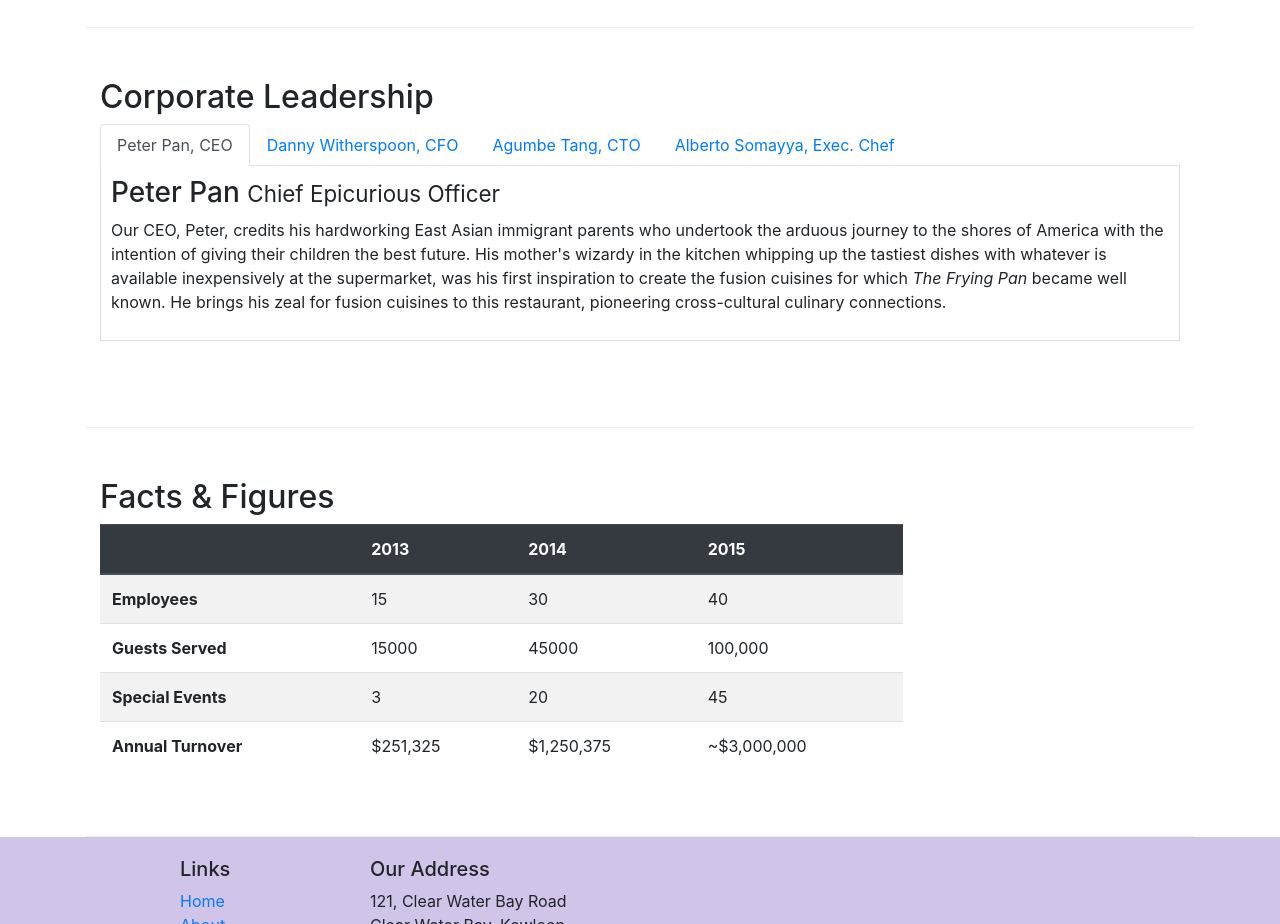
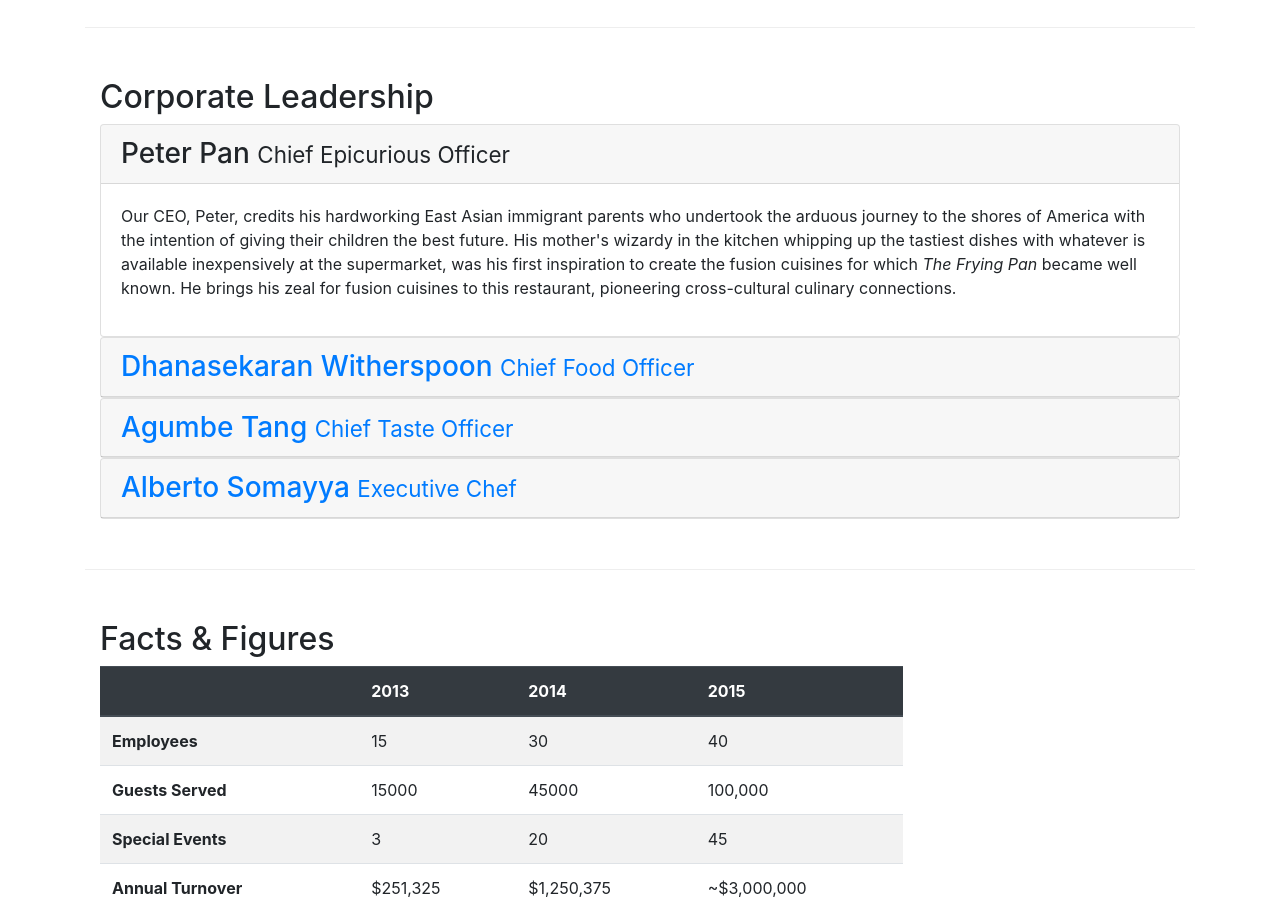
Before and after one commit to marco-galbarini/tc_fullstack_react_bootstrap4, a website: page aboutus.html in a window 1280 px wide. Shown: the part 920-1844 px from the top of the page. Drawn offline with nearby package versions, Linux system fonts and the light colour scheme.

Commit message:
Remove tabs on about us page, and add accordion

```diff
--- a/aboutus.html
+++ b/aboutus.html
@@ -116,49 +116,69 @@
             </div>
         </div>
 
-
         <div class="row row-content">
             <div class="col-12">
                 <h2>Corporate Leadership</h2>
 
-                <ul class="nav nav-tabs">
-                    <li class="nav-item">
-                      <a class="nav-link active" href="#peter"
-                        role="tab" data-toggle="tab">Peter Pan, CEO</a>
-                    </li>
-                    <li class="nav-item">
-                      <a class="nav-link" href="#danny" role="tab"
-                        data-toggle="tab">Danny Witherspoon, CFO</a>
-                    </li>
-                    <li class="nav-item">
-                      <a class="nav-link" href="#agumbe"role="tab"
-                        data-toggle="tab">Agumbe Tang, CTO</a>
-                    </li>
-                    <li class="nav-item">
-                      <a class="nav-link" href="#alberto" role="tab"
-                        data-toggle="tab">Alberto Somayya, Exec. Chef</a>
-                    </li>
-                </ul>
-
-                <div class="tab-content">
-                    <div role="tabpanel" class="tab-pane fade show active" id="peter">
-                        <h3>Peter Pan <small>Chief Epicurious Officer</small></h3>
-                        <p class="d-none d-sm-block">Our CEO, Peter, credits his hardworking East Asian immigrant parents who undertook the arduous journey to the shores of America with the intention of giving their children the best future. His mother's wizardy in the kitchen whipping up the tastiest dishes with whatever is available inexpensively at the supermarket, was his first inspiration to create the fusion cuisines for which <em>The Frying Pan</em> became well known. He brings his zeal for fusion cuisines to this restaurant, pioneering cross-cultural culinary connections.</p>
+                <div id="accordion">
+                    <div class="card">
+                        <div class="card-header" role="tab" id="peterhead">
+                            <h3 class="mb-0">
+                                <a data-toggle="collapse" data-target="#peter">
+                                    Peter Pan <small>Chief Epicurious Officer</small>
+                                </a>
+                            </h3>
+                        </div>
+                        <div role="tabpanel" class="collapse show" id="peter" data-parent="#accordion">
+                            <div class="card-body">
+                                <p class="d-none d-sm-block">Our CEO, Peter, credits his hardworking East Asian immigrant parents who undertook the arduous journey to the shores of America with the intention of giving their children the best future. His mother's wizardy in the kitchen whipping up the tastiest dishes with whatever is available inexpensively at the supermarket, was his first inspiration to create the fusion cuisines for which <em>The Frying Pan</em> became well known. He brings his zeal for fusion cuisines to this restaurant, pioneering cross-cultural culinary connections.</p>
+                            </div>
+                        </div>
                     </div>
 
-                    <div role="tabpanel" class="tab-pane fade" id="danny">
-                        <h3>Dhanasekaran Witherspoon <small>Chief Food Officer</small></h3>
-                        <p class="d-none d-sm-block">Our CFO, Danny, as he is affectionately referred to by his colleagues, comes from a long established family tradition in farming and produce. His experiences growing up on a farm in the Australian outback gave him great appreciation for varieties of food sources. As he puts it in his own words, <em>Everything that runs, wins, and everything that stays, pays!</em></p>
+                    <div class="card">
+                        <div class="card-header" role="tab" id="dannyhead">
+                            <h3 class="mb-0">
+                                <a class="collapsed" data-toggle="collapse" data-target="#danny">
+                                    Dhanasekaran Witherspoon <small>Chief Food Officer</small>
+                                </a>
+                            </h3>
+                        </div>
+                        <div class="collapse" id="danny" data-parent="#accordion">
+                            <div class="card-body">
+                                <p class="d-none d-sm-block">Our CFO, Danny, as he is affectionately referred to by his colleagues, comes from a long established family tradition in farming and produce. His experiences growing up on a farm in the Australian outback gave him great appreciation for varieties of food sources. As he puts it in his own words, <em>Everything that runs, wins, and everything that stays, pays!</em></em></p>
+                            </div>
+                        </div>
                     </div>
 
-                    <div role="tabpanel" class="tab-pane fade" id="agumbe">
-                        <h3>Agumbe Tang <small>Chief Taste Officer</small></h3>
-                        <p class="d-none d-sm-block">Blessed with the most discerning gustatory sense, Agumbe, our CTO, personally ensures that every dish that we serve meets his exacting tastes. Our chefs dread the tongue lashing that ensues if their dish does not meet his exacting standards. He lives by his motto, <em>You click only if you survive my lick.</em></p>
+                    <div class="card">
+                        <div class="card-header" role="tab" id="agumbehead">
+                            <h3 class="mb-0">
+                                <a class="collapsed" data-toggle="collapse" data-target="#agumbe">
+                                    Agumbe Tang <small>Chief Taste Officer</small>
+                                </a>
+                            </h3>
+                        </div>
+                        <div class="collapse" id="agumbe" data-parent="#accordion">
+                            <div class="card-body">
+                                <p class="d-none d-sm-block">Blessed with the most discerning gustatory sense, Agumbe, our CTO, personally ensures that every dish that we serve meets his exacting tastes. Our chefs dread the tongue lashing that ensues if their dish does not meet his exacting standards. He lives by his motto, <em>You click only if you survive my lick.</em></p>
+                            </div>
+                        </div>
                     </div>
 
-                    <div role="tabpanel" class="tab-pane fade" id="alberto">
-                        <h3>Alberto Somayya <small>Executive Chef</small></h3>
-                        <p class="d-none d-sm-block">Award winning three-star Michelin chef with wide International experience having worked closely with whos-who in the culinary world, he specializes in creating mouthwatering Indo-Italian fusion experiences. He says, <em>Put together the cuisines from the two craziest cultures, and you get a winning hit! Amma Mia!</em></p>
+                    <div class="card">
+                            <div class="card-header" role="tab" id="albertohead">
+                            <h3 class="mb-0">
+                                <a class="collapsed" data-toggle="collapse" data-target="#alberto">
+                                    Alberto Somayya <small>Executive Chef</small>
+                                </a>
+                            </h3>
+                        </div>
+                        <div class="collapse" id="alberto" data-parent="#accordion">
+                            <div class="card-body">
+                                <p class="d-none d-sm-block">Award winning three-star Michelin chef with wide International experience having worked closely with whos-who in the culinary world, he specializes in creating mouthwatering Indo-Italian fusion experiences. He says, <em>Put together the cuisines from the two craziest cultures, and you get a winning hit! Amma Mia!</em></em></p>
+                            </div>
+                        </div>
                     </div>
                 </div>
             </div>
```
